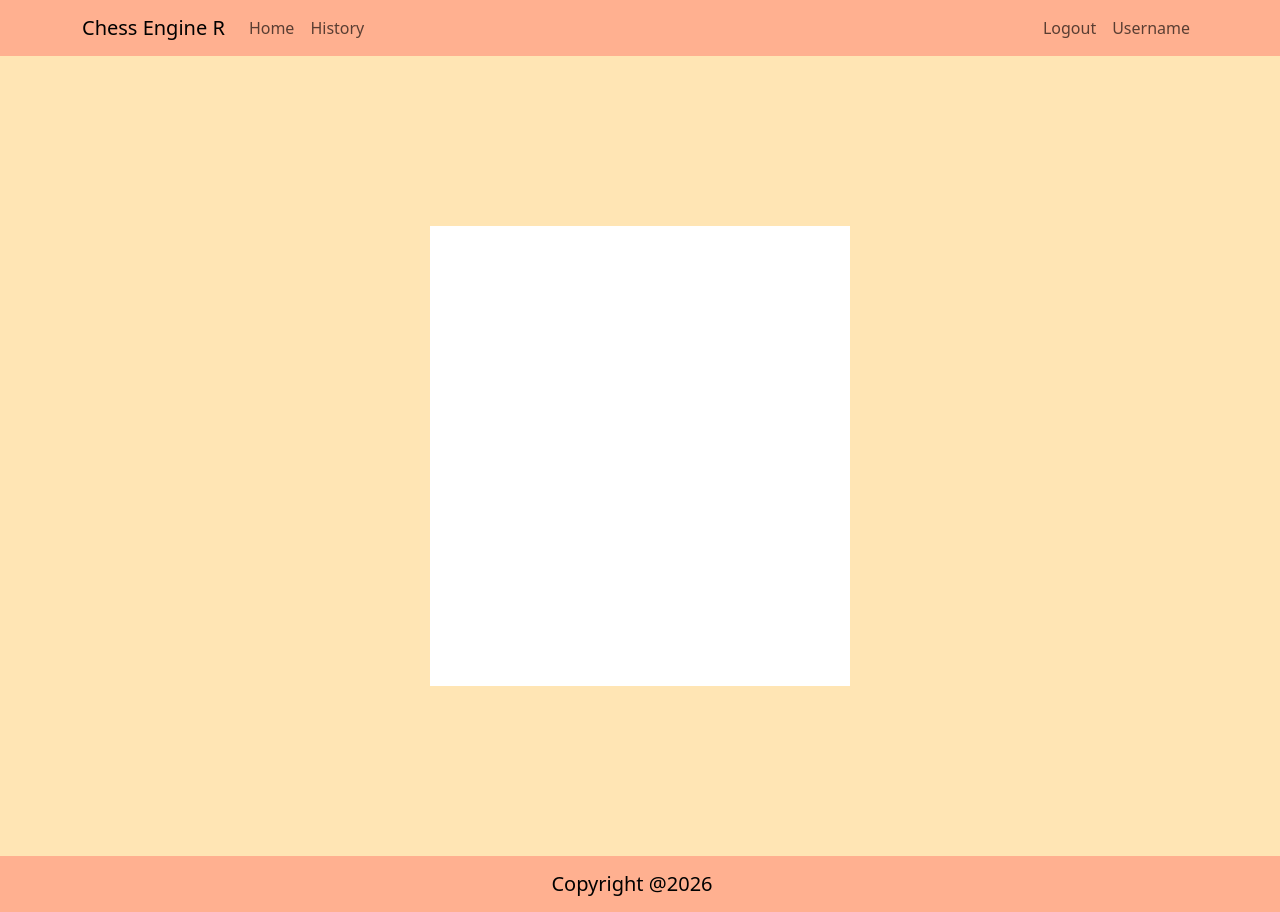
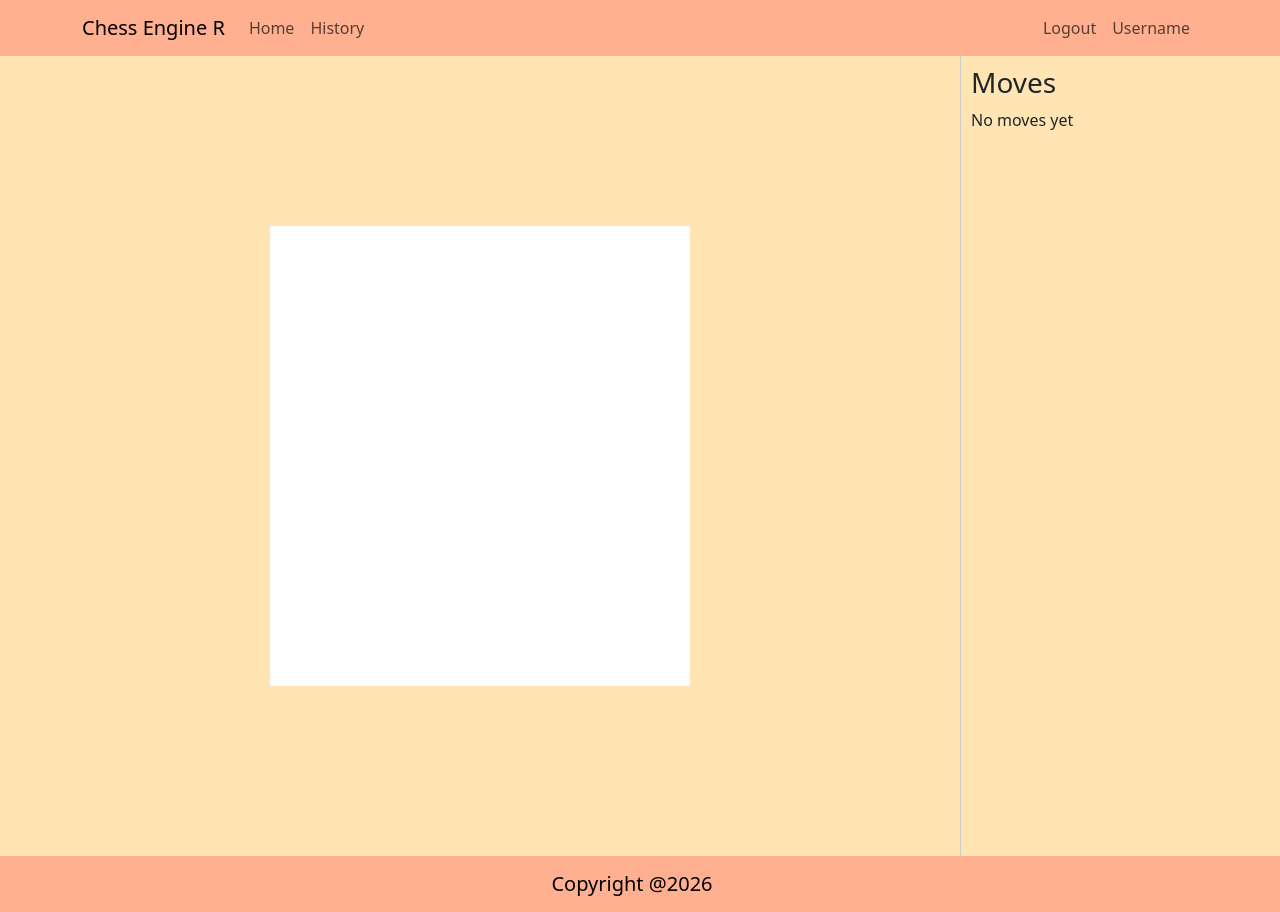
Before and after one commit to Kris1007/chessEngineR, a React (Vite) app in the folder my-react-app/: page / in a window 1280 px wide. Built offline with nearby package versions, Linux system fonts and the light colour scheme.

Commit message:
Moves side panel

```diff
--- a/my-react-app/src/App.tsx
+++ b/my-react-app/src/App.tsx
@@ -1,17 +1,27 @@
-import Chessboard from "./chessboard/chessboard"
-import Header from "./Header"
-import Footer from "./Footer"
+import { useState } from "react";
+import Chessboard from "./chessboard/chessboard";
+import Header from "./Header";
+import Footer from "./Footer";
+import SidePanel from "./SidePanel";
 
-function App() {
+export default function App() {
+  const [pgn, setPgn] = useState("");
+  const [isCheck, setIsCheck] = useState(false);
+
   return (
-    <>
-    <div style={{ backgroundColor: "#FFE5B4" }}>
-    <Header />
-    <Chessboard />
-    <Footer />
+    <div style={{ backgroundColor: "#FFE5B4"}}>
+
+      <Header />
+      <div style={{ display: "flex", flex: 1 }}>
+        <div style={{ flex: 3 }}>
+          <Chessboard setPgn={setPgn} setIsCheck={setIsCheck} />
+        </div>
+        <div style={{ flex: 1 }}>
+          <SidePanel pgn={pgn} isCheck={isCheck} />
+        </div>
+      </div>
+
+      <Footer />
     </div>
-    </>
-  )
+  );
 }
-
-export default App;
--- /dev/null
+++ b/my-react-app/src/SidePanel.tsx
@@ -0,0 +1,45 @@
+import React from "react";
+
+type Props = {
+  pgn: string;
+  isCheck: boolean;
+};
+
+export default function SidePanel({ pgn, isCheck }: Props) {
+  const moves = pgn
+    .replace(/\d+\./g, "")
+    .trim()
+    .split(" ")
+    .filter(Boolean);
+
+  return (
+    <div
+      style={{
+        width: "250px",
+        borderLeft: "1px solid #ccc",
+        padding: "10px",
+        height: "100vh",
+        overflowY: "auto",
+        background: "#FFE5B4",
+      }}
+    >
+      <h3>Moves</h3>
+
+      {moves.length === 0 && <p>No moves yet</p>}
+
+      <ul style={{ listStyle: "none", padding: 0 }}>
+        {moves.map((move, index) => (
+          <li key={index} style={{ padding: "4px 0" }}>
+            <strong>{index + 1}.</strong> {move}
+          </li>
+        ))}
+      </ul>
+
+      {isCheck && (
+        <div style={{ marginTop: "10px", color: "red" }}>
+          ⚠ King is in check
+        </div>
+      )}
+    </div>
+  );
+}
```
Also changed, not shown: my-react-app/src/chessboard/chessboard.tsx (+6 -3 lines), 2 other files (tests, documents, lock files or other folders).
